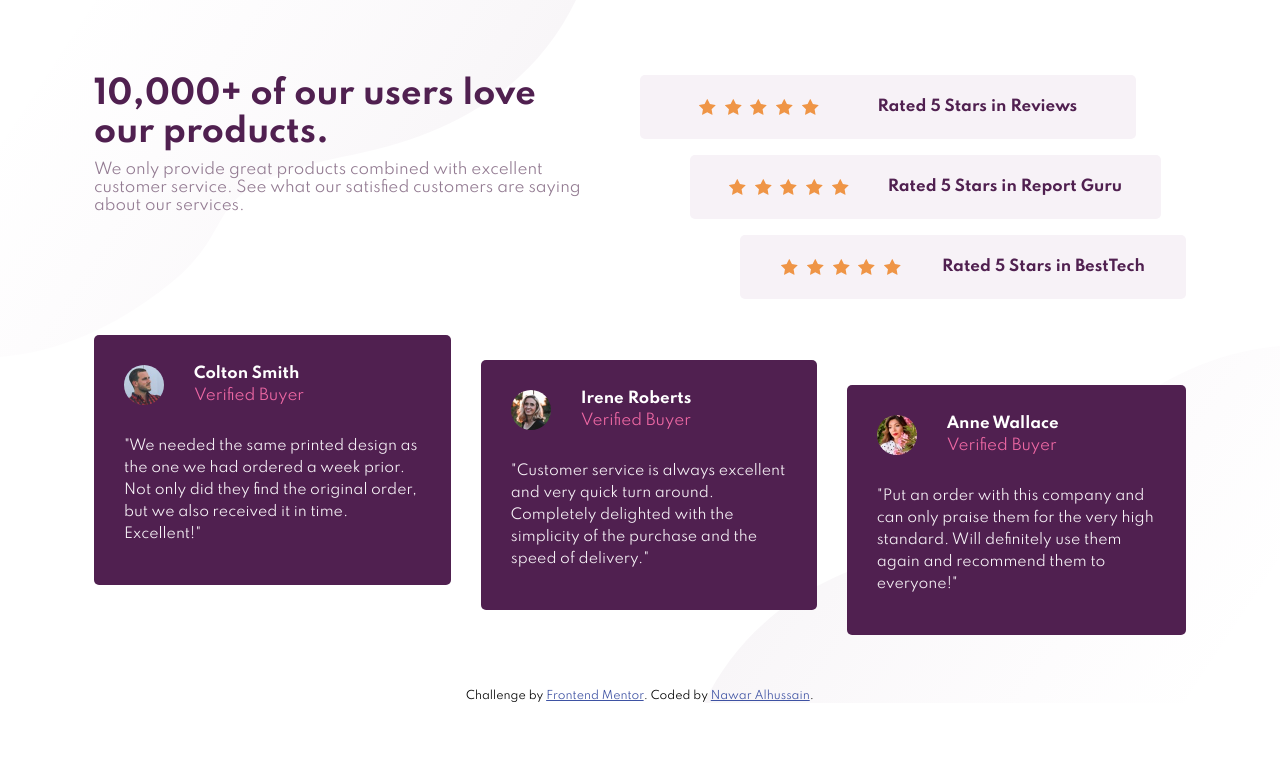
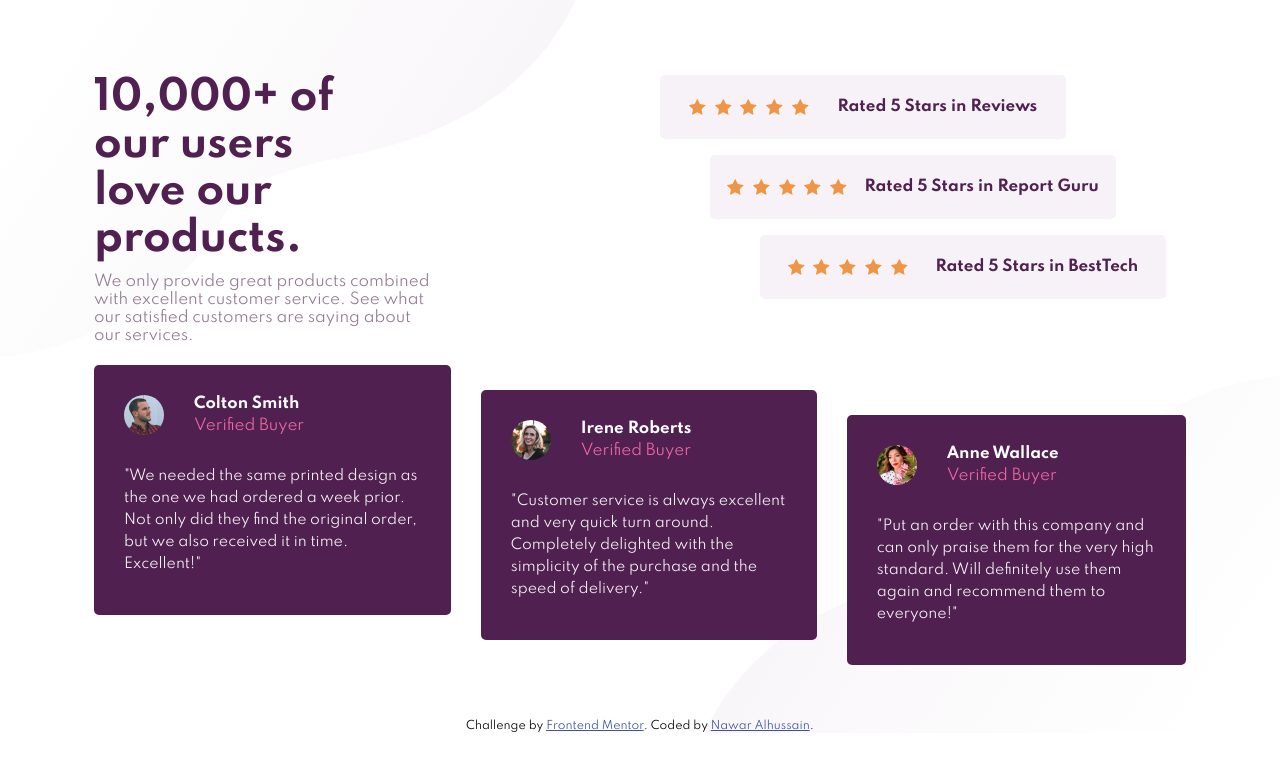
Before and after one commit to vNawar/social-proof-section-master, a plain HTML site: page index.html in a window 1280 px wide. Drawn offline with Linux system fonts and the light colour scheme.

Commit message:
Finish challenge

```diff
--- a/css/styles.css
+++ b/css/styles.css
@@ -132,12 +132,12 @@ h2 {
 
   /* Ratings */
   .row2 > .flex-item1 {
-    margin-right: 50px;
+    margin-right: 100px;
   }
 
   .row2 > .flex-item2 {
     margin-left: 50px;
-    margin-right: 25px;
+    margin-right: 50px;
   }
 
   .row2 > .flex-item3 {
@@ -159,12 +159,17 @@ h2 {
 
   h1 {
     margin: 0;
-    padding: 0 100px 10px 0;
+    padding: 0 300px 10px 0;
+    font-size: 40px;
   }
 
   .row1 > p {
+    padding-right: 200px;
     margin: 0;
-    padding-right: 50px;
+  }
+
+  .row2 {
+    padding: 0 20px;
   }
 
   .row3 {
@@ -172,7 +177,4 @@ h2 {
     grid-column-start: 1;
     grid-column-end: 3;
   }
-
-  .row3 > .flex-item2 {
-  }
 }
```
